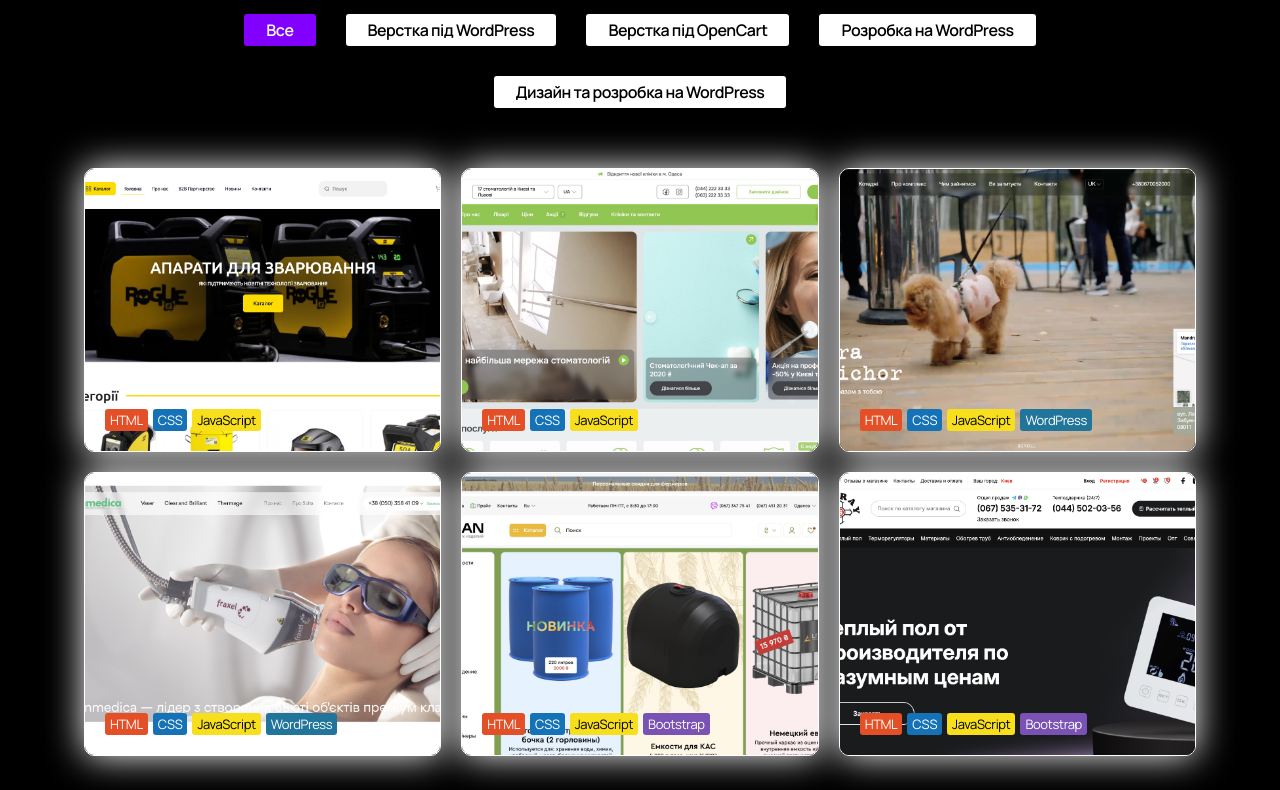
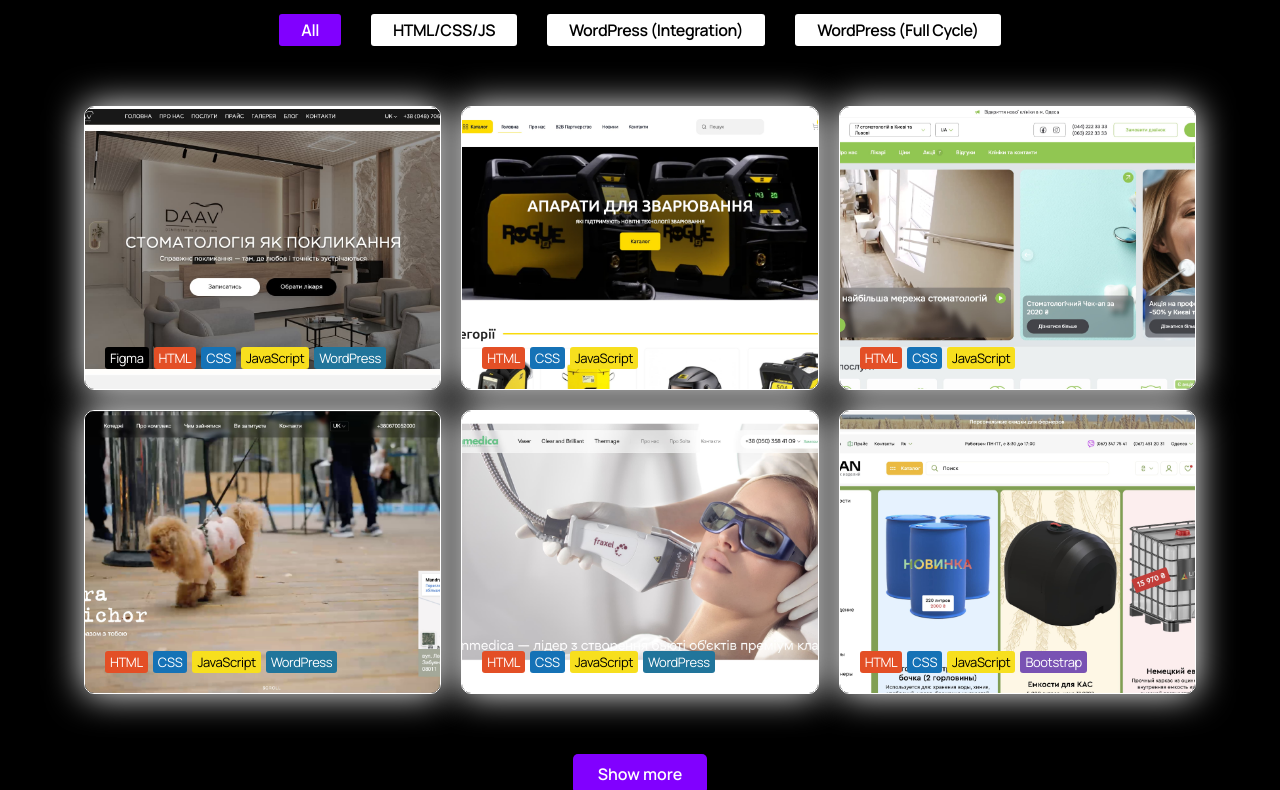
Before and after one commit to RomanBezuhlyi/My-portfolio, a website: page src/html/index.html in a window 1280 px wide. Shown: the part 172-962 px from the top of the page. Drawn offline with nearby package versions, Linux system fonts and the light colour scheme; files that its build step writes are made by us from their sources; files whose address does not match are found by name.

Commit message:
changed language and added one project

```diff
--- a/src/html/blocks/content.html
+++ b/src/html/blocks/content.html
@@ -1,28 +1,46 @@
 <div class="content">
 	<div class="container">
-		<p class="name fade-in">Роман Безуглий</p>
-		<h1 class="title fade-in">Вітаю в моєму портфоліо</h1>
+		<p class="name fade-in">Roman Bezuhlyi</p>
+		<h1 class="title fade-in">Welcome to my portfolio</h1>
 		<div class="tags fade-in">
-			<button class="tag active" data-filter="all">Все</button>
-			<button class="tag" data-filter="wordpress-structure">
-				Верстка під WordPress
+			<button class="tag active" data-filter="all">All</button>
+			<button class="tag" data-filter="markup">HTML/CSS/JS</button>
+			<button class="tag" data-filter="wordpress-dev">
+				WordPress (Integration)
 			</button>
-			<button class="tag" data-filter="opencart-structure">
-				Верстка під OpenCart
-			</button>
-			<button class="tag" data-filter="wordpress-dev">
-				Розробка на WordPress
-			</button>
-			<button class="tag" data-filter="wordpress-design">
-				Дизайн та розробка на WordPress
+			<button class="tag" data-filter="wordpress-full">
+				WordPress (Full Cycle)
 			</button>
 		</div>
 		<ul class="list fade-in">
-			<li class="list__card" data-tags="wordpress-structure">
+			<li class="list__card" data-tags="wordpress-full">
+				<img
+					class="list__card-img"
+					src="./img/daav.jpg"
+					alt="DAAV"
+					loading="lazy"
+				/>
+				<ul class="list__card-tags">
+					<li class="list__card-tag figma-color">Figma</li>
+					<li class="list__card-tag html-color">HTML</li>
+					<li class="list__card-tag css-color">CSS</li>
+					<li class="list__card-tag js-color">JavaScript</li>
+					<li class="list__card-tag wp-color">WordPress</li>
+				</ul>
+				<div class="list__card-overlay">
+					<a
+						class="list__card-link"
+						href="https://inweld-verstka.netlify.app/"
+						target="_blank"
+						>Переглянути</a
+					>
+				</div>
+			</li>
+			<li class="list__card" data-tags="markup">
 				<img
 					class="list__card-img"
 					src="./img/in-weld.jpg"
-					alt="AstraDent"
+					alt="In-weld"
 					loading="lazy"
 				/>
 				<ul class="list__card-tags">
@@ -39,7 +57,7 @@
 					>
 				</div>
 			</li>
-			<li class="list__card" data-tags="wordpress-structure">
+			<li class="list__card" data-tags="markup">
 				<img
 					class="list__card-img"
 					src="./img/astra.jpg"
@@ -104,7 +122,7 @@
 					>
 				</div>
 			</li>
-			<li class="list__card" data-tags="opencart-structure">
+			<li class="list__card" data-tags="markup">
 				<img
 					class="list__card-img"
 					src="./img/litolan.jpg"
@@ -126,7 +144,7 @@
 					>
 				</div>
 			</li>
-			<li class="list__card" data-tags="opencart-structure">
+			<li class="list__card" data-tags="markup">
 				<img
 					class="list__card-img"
 					src="./img/solray.jpg"
@@ -148,7 +166,7 @@
 					>
 				</div>
 			</li>
-			<li class="list__card" data-tags="wordpress-design">
+			<li class="list__card" data-tags="wordpress-full">
 				<img
 					class="list__card-img"
 					src="./img/artofaid.jpg"
@@ -171,7 +189,7 @@
 					>
 				</div>
 			</li>
-			<li class="list__card" data-tags="wordpress-structure">
+			<li class="list__card" data-tags="markup">
 				<img
 					class="list__card-img"
 					src="./img/million.jpg"
@@ -192,7 +210,7 @@
 					>
 				</div>
 			</li>
-			<li class="list__card" data-tags="wordpress-design">
+			<li class="list__card" data-tags="wordpress-full">
 				<img
 					class="list__card-img"
 					src="./img/promin.jpg"
@@ -239,7 +257,7 @@
 			</li>
 		</ul>
 		<div class="show-more-wrapper fade-in">
-			<button id="show-more" class="show-more">Показати ще</button>
+			<button id="show-more" class="show-more">Show more</button>
 		</div>
 	</div>
 </div>
```
Also changed, not shown: build/img/daav.jpg (added), build/img/daav.png (added), build/img/in-weld.png (deleted), build/index.html, src/img/daav.jpg (added), 3 other files.
